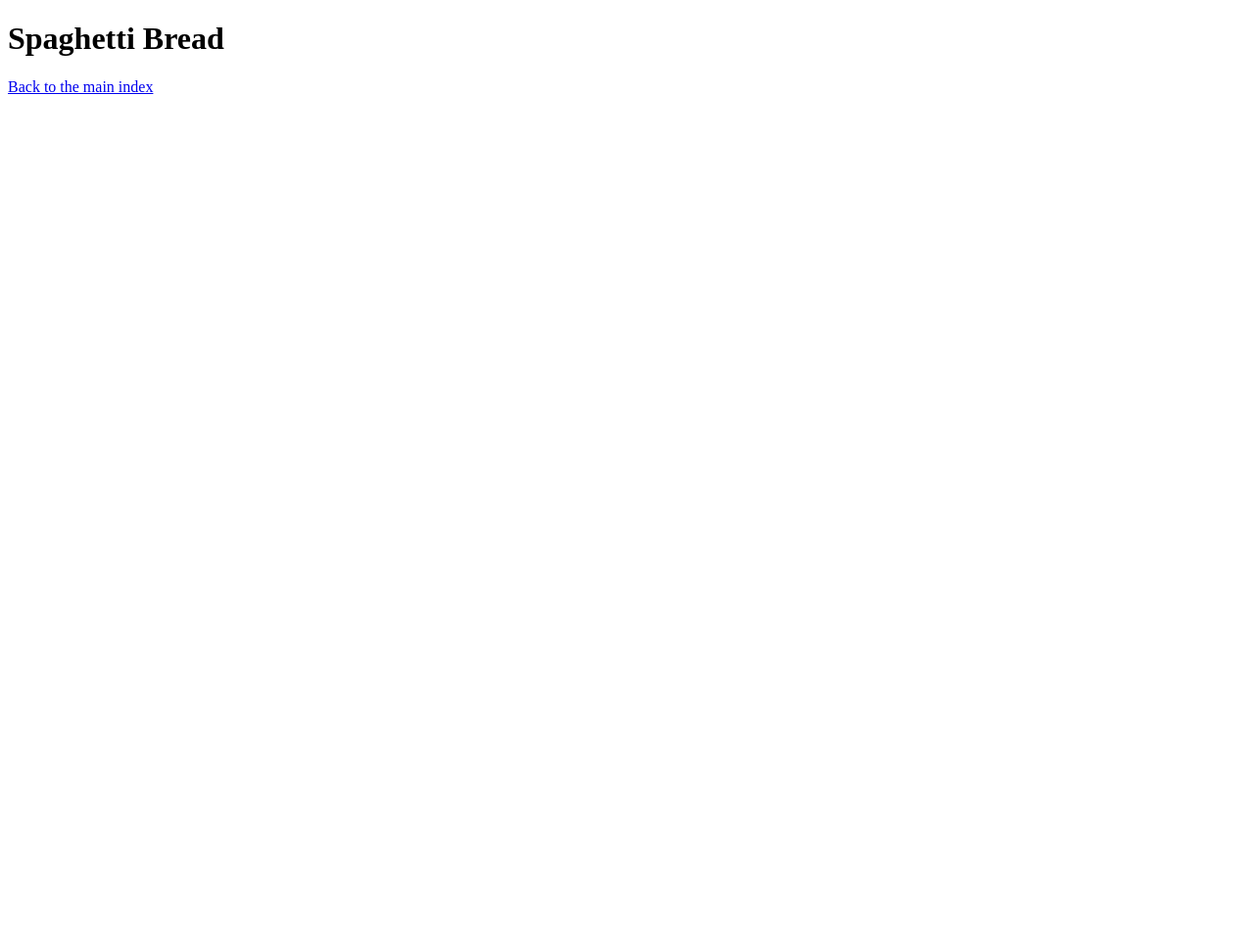
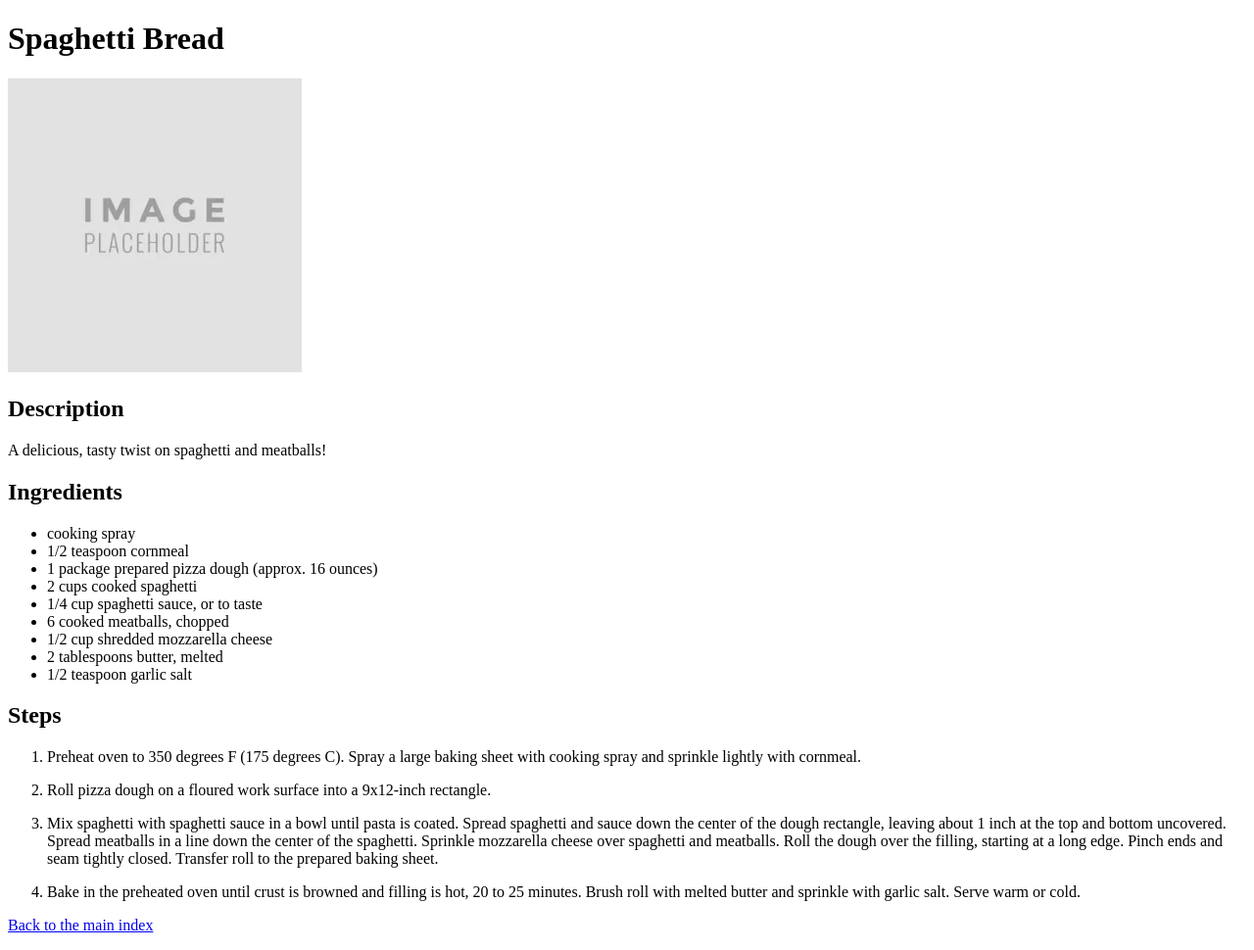
Before and after one commit to adotticontra/odin-recipes, a plain HTML site: page recipes/spaghetti_bread.html in a window 1280 px wide. Shown: the whole page at 98% size. Before the commit the page ends 800 px from the top, so only its background shows below. Drawn offline with Linux system fonts and the light colour scheme.

Commit message:
Complete Spaghetti Bread recipe

```diff
--- a/recipes/spaghetti_bread.html
+++ b/recipes/spaghetti_bread.html
@@ -7,6 +7,60 @@
   <body>
     <h1>Spaghetti Bread</h1>
     <p>
+      <img alt='Spaghetti Bread' src='../images/placeholder.png'/>
+    </p>
+    <h2>Description</h2>
+    <p>
+      A delicious, tasty twist on spaghetti and meatballs!
+    </p>
+    <h2>Ingredients</h2>
+    <ul>
+      <li>cooking spray</li>
+      <li>1/2 teaspoon cornmeal</li>
+      <li>1 package prepared pizza dough (approx. 16 ounces)</li>
+      <li>2 cups cooked spaghetti</li>
+      <li>1/4 cup spaghetti sauce, or to taste</li>
+      <li>6 cooked meatballs, chopped</li>
+      <li>1/2 cup shredded mozzarella cheese</li>
+      <li>2 tablespoons butter, melted</li>
+      <li>1/2 teaspoon garlic salt</li>
+    </ul>
+    <h2>Steps</h2>
+    <ol>
+      <li>
+        <p>
+          Preheat oven to 350 degrees F (175 degrees C). Spray a large
+          baking sheet with cooking spray and sprinkle lightly with
+          cornmeal.
+        </p>
+      </li>
+      <li>
+        <p>
+          Roll pizza dough on a floured work surface into a 9x12-inch
+          rectangle.
+        </p>
+      </li>
+      <li>
+        <p>
+          Mix spaghetti with spaghetti sauce in a bowl until pasta is
+          coated. Spread spaghetti and sauce down the center of the
+          dough rectangle, leaving about 1 inch at the top and bottom
+          uncovered. Spread meatballs in a line down the center of the
+          spaghetti. Sprinkle mozzarella cheese over spaghetti and
+          meatballs. Roll the dough over the filling, starting at a
+          long edge. Pinch ends and seam tightly closed. Transfer roll
+          to the prepared baking sheet.
+        </p>
+      </li>
+      <li>
+        <p>
+          Bake in the preheated oven until crust is browned and filling is hot,
+          20 to 25 minutes. Brush roll with melted butter and sprinkle with
+          garlic salt. Serve warm or cold.
+        </p>
+      </li>
+    </ol>
+    <p>
       <a href='../index.html'>Back to the main index</a>
     </p>
   </body>
```
Also changed, not shown: images/placeholder.png (added).
